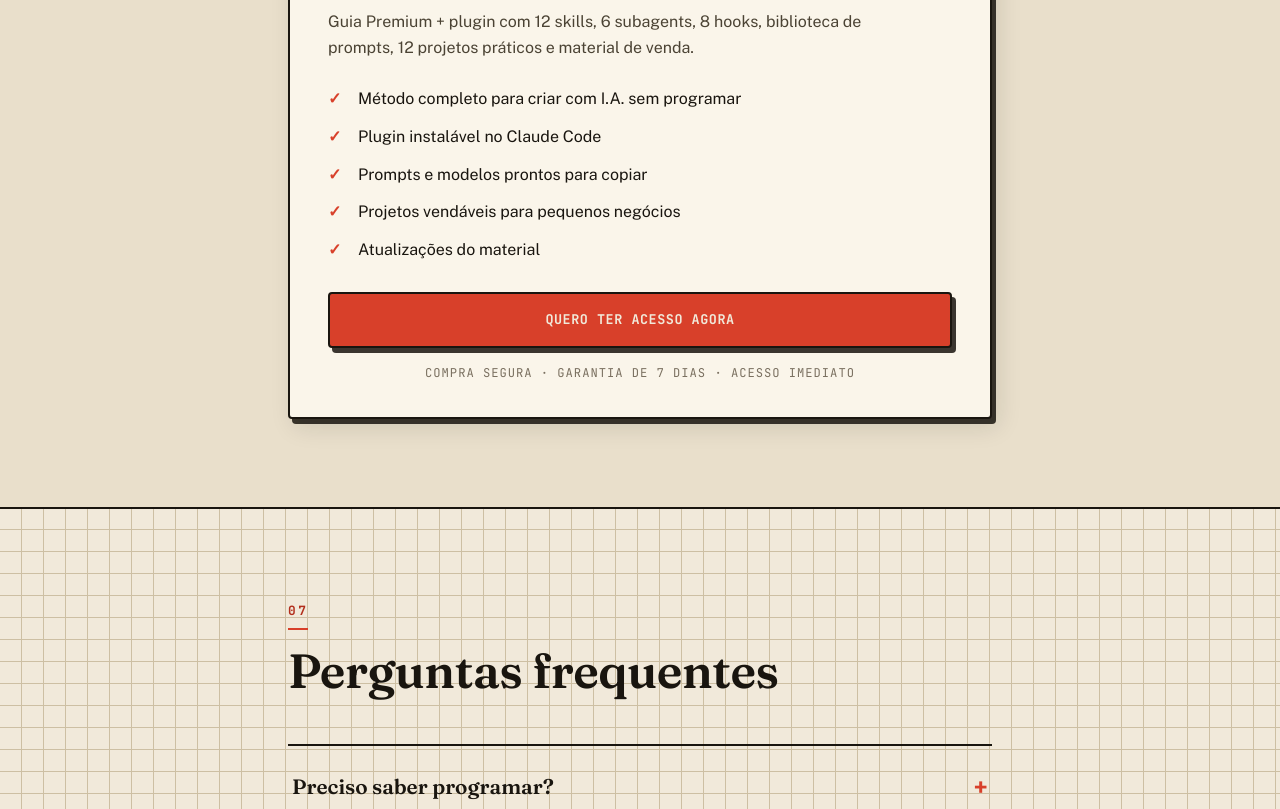
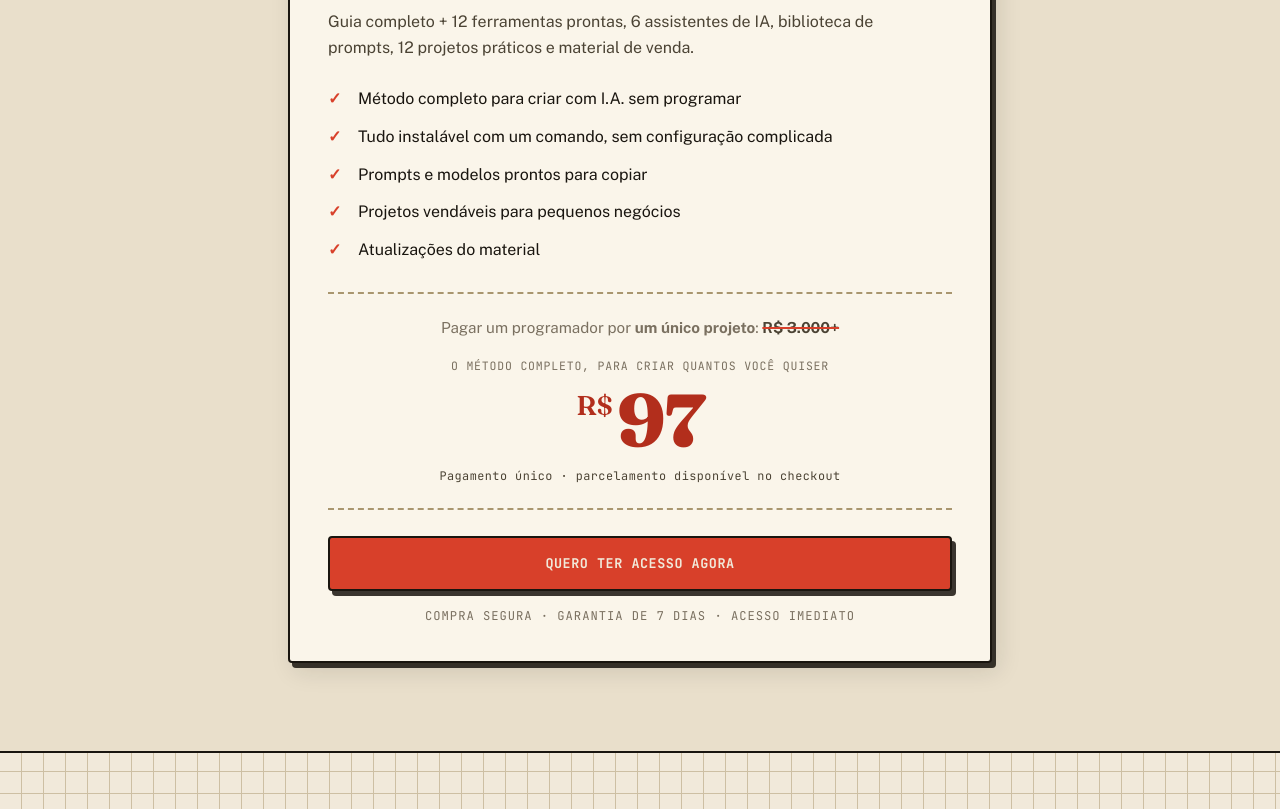
Before and after one commit to Samatsu12/fabrica-de-projetos-com-ia, a plain HTML site: page marketing/landing-page/index.html in a window 1280 px wide. Shown: the part 6004-6813 px from the top of the page. Drawn offline with nearby package versions, Linux system fonts and the light colour scheme.

Commit message:
Adiciona preco visivel na oferta (R$97) com ancoragem honesta por custo de mercado

```diff
--- a/marketing/landing-page/index.html
+++ b/marketing/landing-page/index.html
@@ -237,14 +237,27 @@
         <div class="wo-body">
           <p class="mono-tag">acesso completo</p>
           <h2>Fábrica de Projetos com I.A.</h2>
-          <p class="wo-desc">Guia Premium + plugin com 12 skills, 6 subagents, 8 hooks, biblioteca de prompts, 12 projetos práticos e material de venda.</p>
+          <p class="wo-desc">Guia completo + 12 ferramentas prontas, 6 assistentes de IA, biblioteca de prompts, 12 projetos práticos e material de venda.</p>
           <ul class="wo-list">
             <li>Método completo para criar com I.A. sem programar</li>
-            <li>Plugin instalável no Claude Code</li>
+            <li>Tudo instalável com um comando, sem configuração complicada</li>
             <li>Prompts e modelos prontos para copiar</li>
             <li>Projetos vendáveis para pequenos negócios</li>
             <li>Atualizações do material</li>
           </ul>
+
+          <div class="wo-price">
+            <p class="wo-price-compare">
+              Pagar um programador por <strong>um único projeto</strong>:
+              <span class="strike">R$&nbsp;3.000+</span>
+            </p>
+            <div class="wo-price-now">
+              <span class="wo-price-label">O método completo, para criar quantos você quiser</span>
+              <p class="wo-price-tag"><span class="cur">R$</span><span class="num">97</span></p>
+              <span class="wo-price-parc">Pagamento único · parcelamento disponível no checkout</span>
+            </div>
+          </div>
+
           <a href="https://pay.kiwify.com.br/PPE0G02" class="btn btn-solid btn-block">Quero ter acesso agora</a>
           <p class="wo-guarantee">Compra segura · Garantia de 7 dias · Acesso imediato</p>
         </div>
--- a/marketing/landing-page/styles.css
+++ b/marketing/landing-page/styles.css
@@ -290,6 +290,16 @@ mark { background: linear-gradient(transparent 55%, rgba(216,64,42,0.35) 55%); c
 .wo-list { list-style: none; display: grid; gap: 12px; margin-bottom: 30px; }
 .wo-list li { padding-left: 30px; position: relative; }
 .wo-list li::before { content: "✓"; position: absolute; left: 0; top: 0; color: var(--accent); font-weight: 800; font-family: var(--mono); }
+
+/* bloco de preço — estilo recibo */
+.wo-price { border-top: 2px dashed var(--line-strong); border-bottom: 2px dashed var(--line-strong); margin: 0 0 26px; padding: 22px 0; text-align: center; }
+.wo-price-compare { font-size: 0.95rem; color: var(--muted); margin-bottom: 16px; }
+.wo-price-compare .strike { color: var(--ink-soft); font-weight: 700; text-decoration-thickness: 2px; opacity: 1; }
+.wo-price-label { display: block; font-family: var(--mono); font-size: 0.72rem; letter-spacing: 0.07em; text-transform: uppercase; color: var(--muted); margin-bottom: 8px; }
+.wo-price-tag { display: flex; align-items: flex-start; justify-content: center; gap: 4px; color: var(--accent-ink); line-height: 1; margin-bottom: 10px; }
+.wo-price-tag .cur { font-family: var(--serif); font-size: 1.7rem; font-weight: 600; margin-top: 0.55rem; }
+.wo-price-tag .num { font-family: var(--serif); font-size: 4.6rem; font-weight: 800; letter-spacing: -0.02em; }
+.wo-price-parc { display: block; font-family: var(--mono); font-size: 0.74rem; letter-spacing: 0.04em; color: var(--ink-soft); }
 .wo-guarantee { font-family: var(--mono); font-size: 0.76rem; letter-spacing: 0.08em; text-transform: uppercase; color: var(--muted); margin-top: 16px; text-align: center; }
 .wo-stamp { position: absolute; top: 78px; right: -6px; transform: rotate(11deg); border: 3px double var(--accent); color: var(--accent); font-family: var(--mono); font-size: 0.7rem; letter-spacing: 0.1em; text-transform: uppercase; text-align: center; padding: 8px 14px; border-radius: 6px; line-height: 1.3; background: rgba(250,245,234,0.7); }
 .wo-stamp b { font-size: 1.05rem; }
```
